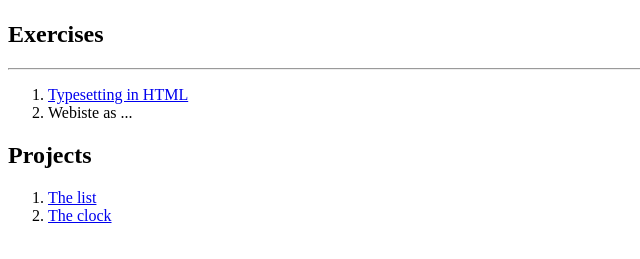
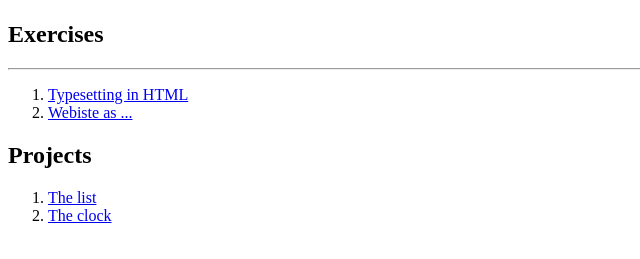
Before and after one commit to alvinashiatey/github, a plain HTML site: page index.html in a window 1280 px wide. Shown: the part 59-318 px from the top of the page, without its empty margins (0-640 px from the left). Drawn offline with Linux system fonts and the light colour scheme.

Commit message:
Update index.html

```diff
--- a/index.html
+++ b/index.html
@@ -15,7 +15,7 @@
   <hr>
   <ol>
     <li><a href="project-1/markup-exercise.html">Typesetting in HTML</a></li>
-    <li><a href="project-1/website-as.html"></a>Webiste as ...</li>
+    <li><a href="project-1/website-as.html">Webiste as ...</a></li>
   </ol>
 
   <h2>Projects</h2>
```
